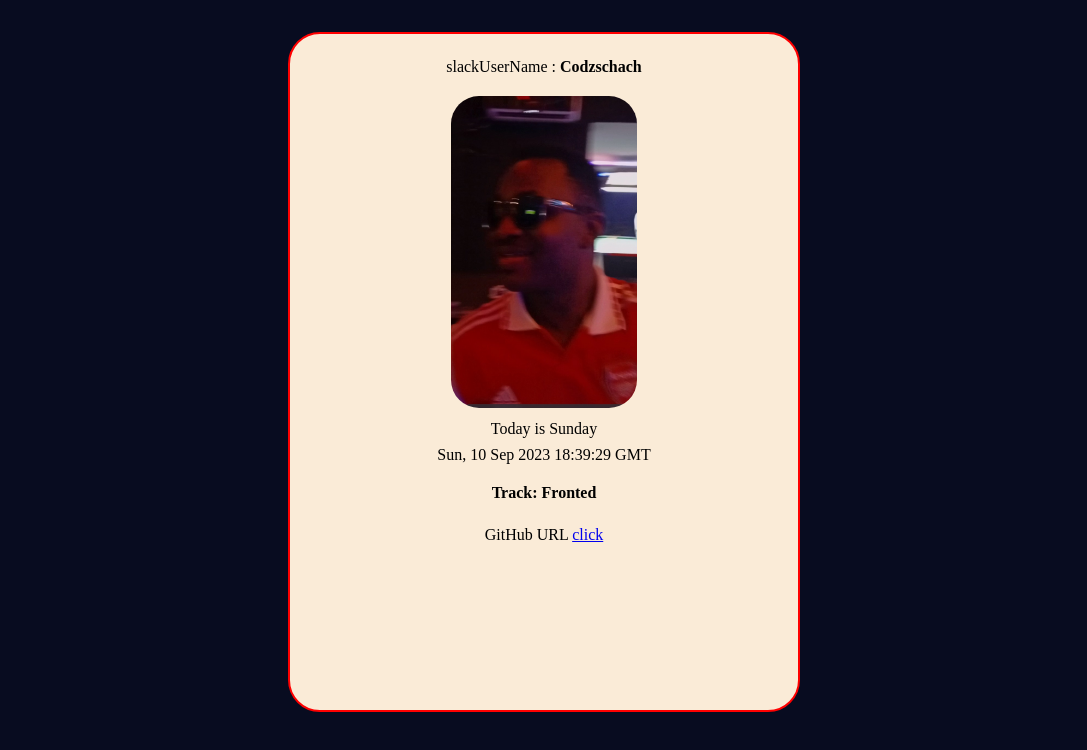
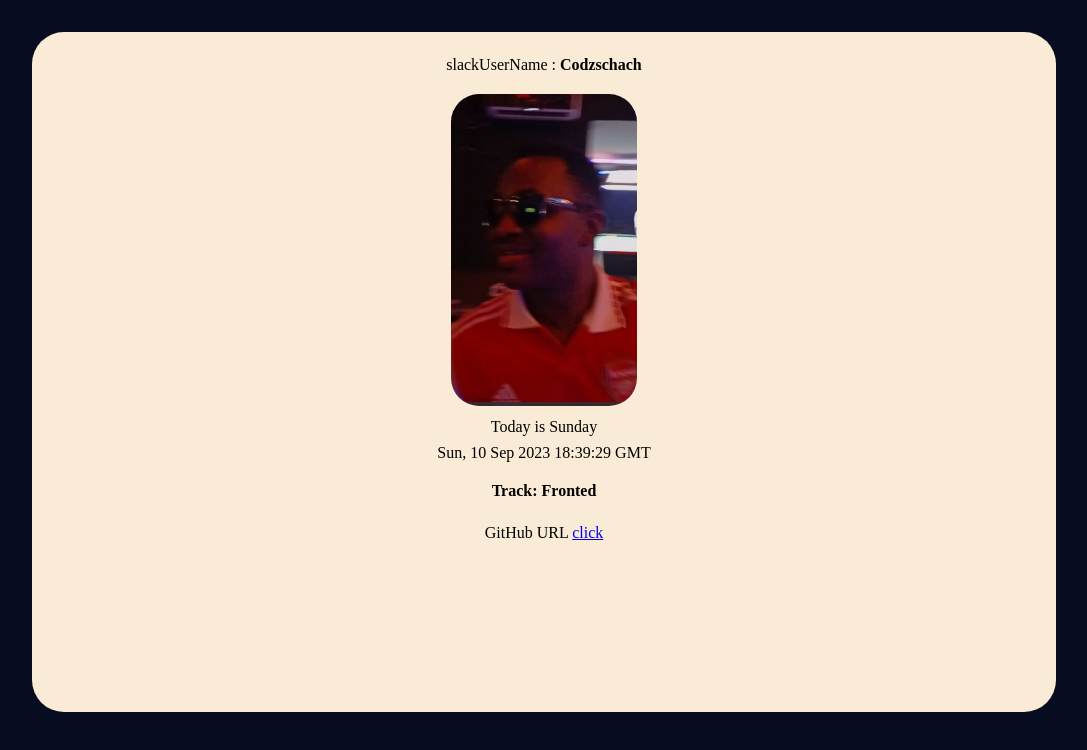
Before and after one commit to Joker4mas/stage_1_HNGx, a plain HTML site: page index.html in a window 1280 px wide. Shown: the whole page, without its empty margins (96-1183 px from the left). Drawn offline with Linux system fonts and the light colour scheme.

Commit message:
fixed git url data testId and some bugs

```diff
--- a/app.css
+++ b/app.css
@@ -14,7 +14,6 @@ body {
     width: 40%;
     height: 85vh;
     background-color: antiquewhite;
-    border: 2px solid red;
     margin-top: 2rem;
     margin-bottom: 2rem;
     align-items: center;
@@ -44,6 +43,12 @@ body {
     padding: 1rem;
 }
 
-.repolink {
+.repo-link {
     padding: 0.5rem;
 }
+
+@media screen and (min-width: 480px) {
+  .profile-page{
+    width:80%;
+  }
+}
--- a/index.html
+++ b/index.html
@@ -23,7 +23,7 @@
         <div class="track" data-testId="myTrack">
           <h4>Track: Fronted</h4>
         </div>
-        <div class="repolink">
+        <div class="repo-link" data-testId="githubURL">
           <p>GitHub URL <a href="https://github.com/Joker4mas/stage_1_HNGx">click</a></p>
         </div>
       </div>
```
